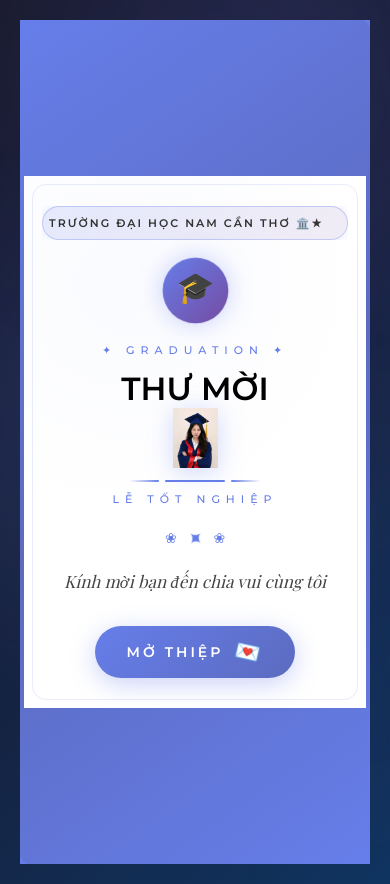
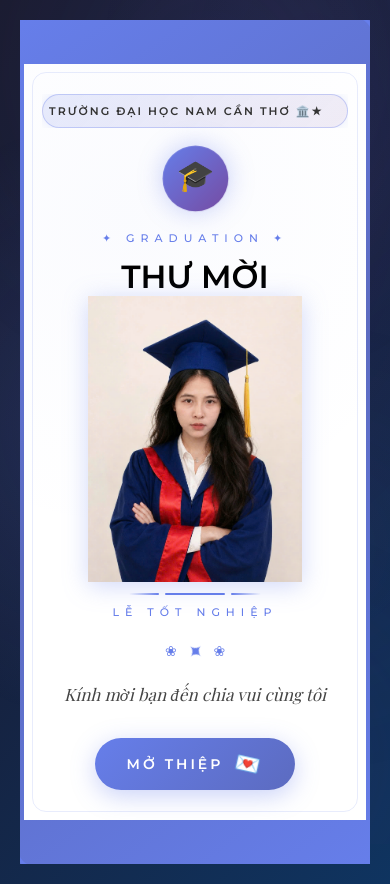
Before and after one commit to duysenana224214/thuyduy, a React (Vite) app: page / in a window 390 px wide. Built offline with nearby package versions, Linux system fonts and the light colour scheme.

Commit message:
Fix: responsive cover image on mobile

```diff
--- a/src/App.css
+++ b/src/App.css
@@ -1461,8 +1461,9 @@
   }
 
   .cover-text-group .cover-invite-logo {
-    width: 60px;
-    height: 60px;
+    width: 70%;
+    max-width: 280px;
+    height: auto;
   }
 
   .inner-content .cover-invite-logo {
@@ -1552,8 +1553,9 @@
   }
 
   .cover-text-group .cover-invite-logo {
-    width: 50px;
-    height: 50px;
+    width: 75%;
+    max-width: 240px;
+    height: auto;
   }
 
   .graduate-name {
@@ -1616,8 +1618,9 @@
   }
 
   .cover-text-group .cover-invite-logo {
-    width: 40px;
-    height: 40px;
+    width: 60%;
+    max-width: 200px;
+    height: auto;
     margin-bottom: 8px;
   }
 
```
